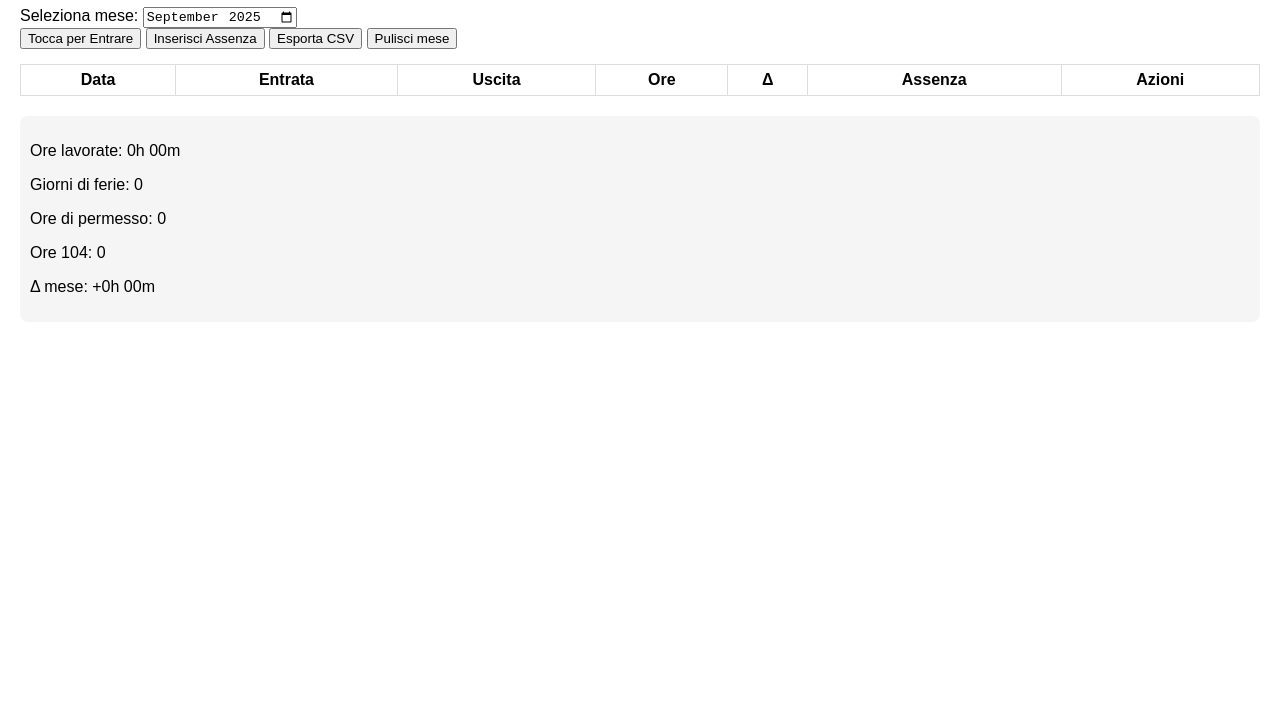
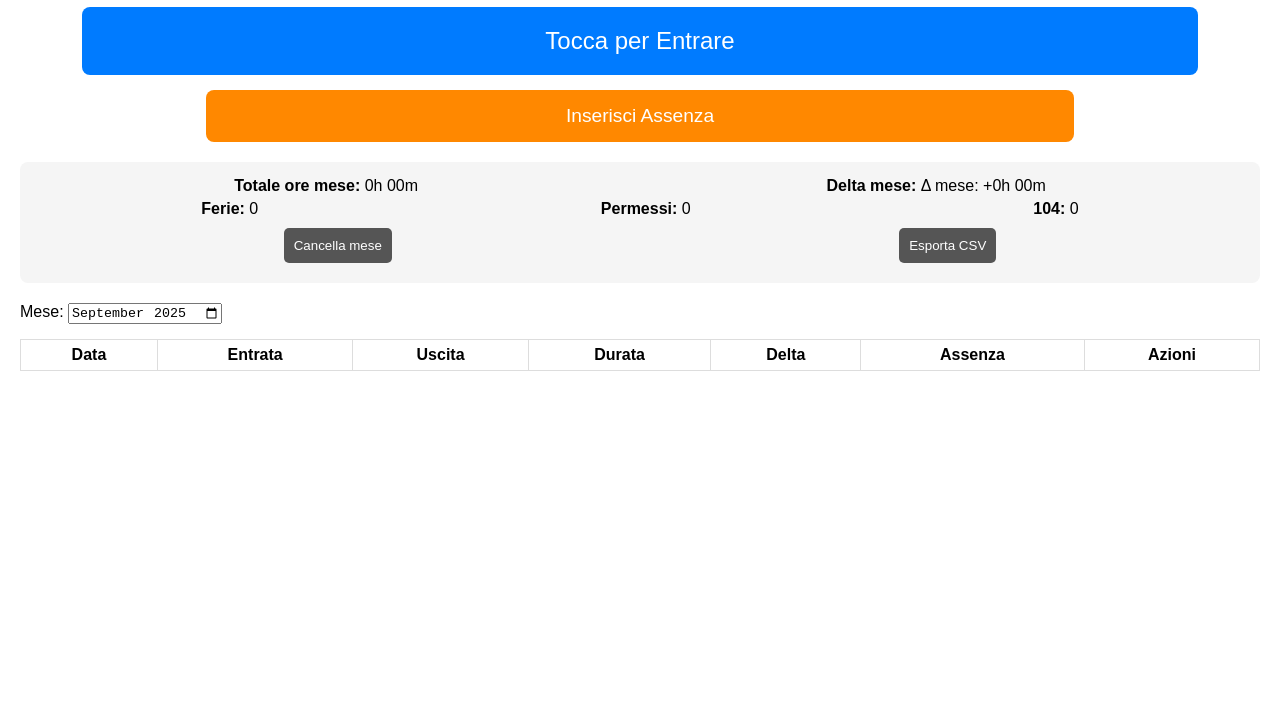
Before and after one commit to flaviocasolari-lab/ingressouscita, a plain HTML site: page index.html in a window 1280 px wide. Shown: the part 73-800 px from the top of the page. Drawn offline with Linux system fonts and the light colour scheme.

Commit message:
Update index.html

```diff
--- a/index.html
+++ b/index.html
@@ -3,33 +3,50 @@
 <head>
   <meta charset="UTF-8">
   <meta name="viewport" content="width=device-width, initial-scale=1.0">
-  <title>TimeTracker</title>
+  <title>Time Tracker</title>
   <link rel="stylesheet" href="style.css">
-  <link rel="manifest" href="manifest.json">
 </head>
 <body>
-  <h1>TimeTracker</h1>
+  <h1>Time Tracker</h1>
 
-  <section>
-    <label for="monthPicker">Seleziona mese:</label>
+  <!-- Pulsante ingresso/uscita -->
+  <button id="toggleBtn" class="bigBtn">Tocca per Entrare</button>
+
+  <!-- Pulsante assenze -->
+  <button id="absenceBtn" class="absenceBtn">Inserisci Assenza</button>
+
+  <!-- Sezione sommario -->
+  <div id="summary">
+    <div class="row">
+      <span><strong>Totale ore mese:</strong> <span id="summaryHours">0h 00m</span></span>
+      <span><strong>Delta mese:</strong> <span id="recupero">0h 00m</span></span>
+    </div>
+    <div class="row">
+      <span><strong>Ferie:</strong> <span id="summaryFerie">0</span></span>
+      <span><strong>Permessi:</strong> <span id="summaryPermessi">0</span></span>
+      <span><strong>104:</strong> <span id="summary104">0</span></span>
+    </div>
+    <div class="row">
+      <button id="clearMonth" class="smallBtn">Cancella mese</button>
+      <button id="export" class="smallBtn">Esporta CSV</button>
+    </div>
+  </div>
+
+  <!-- Selezione mese -->
+  <div>
+    <label for="monthPicker">Mese:</label>
     <input type="month" id="monthPicker">
-  </section>
+  </div>
 
-  <section>
-    <button id="toggleBtn">Tocca per Entrare</button>
-    <button id="absenceBtn">Inserisci Assenza</button>
-    <button id="export">Esporta CSV</button>
-    <button id="clearMonth">Pulisci mese</button>
-  </section>
-
+  <!-- Tabella dati -->
   <table>
     <thead>
       <tr>
         <th>Data</th>
         <th>Entrata</th>
         <th>Uscita</th>
-        <th>Ore</th>
-        <th>Δ</th>
+        <th>Durata</th>
+        <th>Delta</th>
         <th>Assenza</th>
         <th>Azioni</th>
       </tr>
@@ -37,28 +54,18 @@
     <tbody id="records"></tbody>
   </table>
 
-  <section id="summary">
-    <p>Ore lavorate: <span id="summaryHours">0h 00m</span></p>
-    <p>Giorni di ferie: <span id="summaryFerie">0</span></p>
-    <p>Ore di permesso: <span id="summaryPermessi">0</span></p>
-    <p>Ore 104: <span id="summary104">0</span></p>
-    <p id="recupero">Δ mese: 0h 00m</p>
-  </section>
-
-  <!-- Modal assenze -->
+  <!-- Modale assenze -->
   <div id="absenceModal" class="modal">
     <div class="modal-content">
-      <h2>Inserisci assenza</h2>
-      <label for="absenceDate">Data:</label>
-      <input type="date" id="absenceDate"><br><br>
-      <label for="absenceType">Tipo:</label>
-      <select id="absenceType">
-        <option value="ferie">Ferie</option>
-        <option value="permesso">Permesso</option>
-        <option value="104">Legge 104</option>
-      </select><br><br>
-      <label for="absenceHours">Ore (solo per permessi/104):</label>
-      <input type="number" id="absenceHours" min="0" step="0.5"><br><br>
+      <label>Data: <input type="date" id="absenceDate"></label><br>
+      <label>Tipo:
+        <select id="absenceType">
+          <option value="ferie">Ferie</option>
+          <option value="permesso">Permesso</option>
+          <option value="104">104</option>
+        </select>
+      </label><br>
+      <label>Ore (solo per permessi e 104): <input type="number" id="absenceHours" min="0" step="0.5"></label><br>
       <button id="saveAbsence">Salva</button>
       <button id="closeAbsence">Chiudi</button>
     </div>
```
